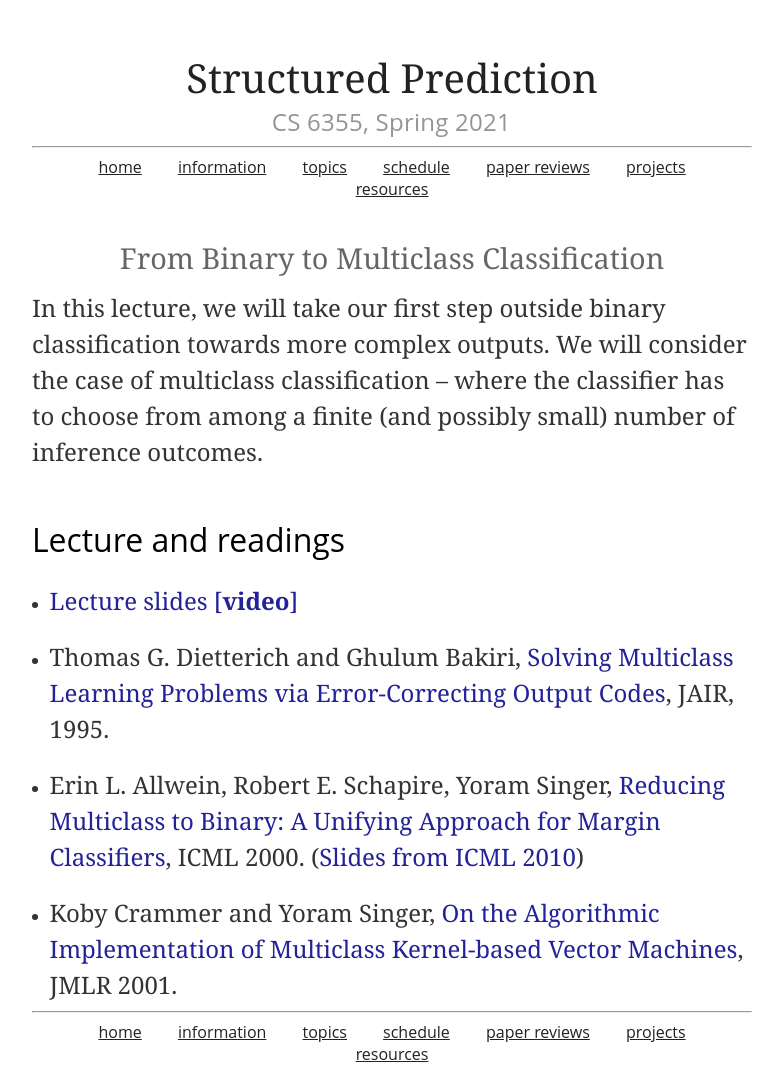
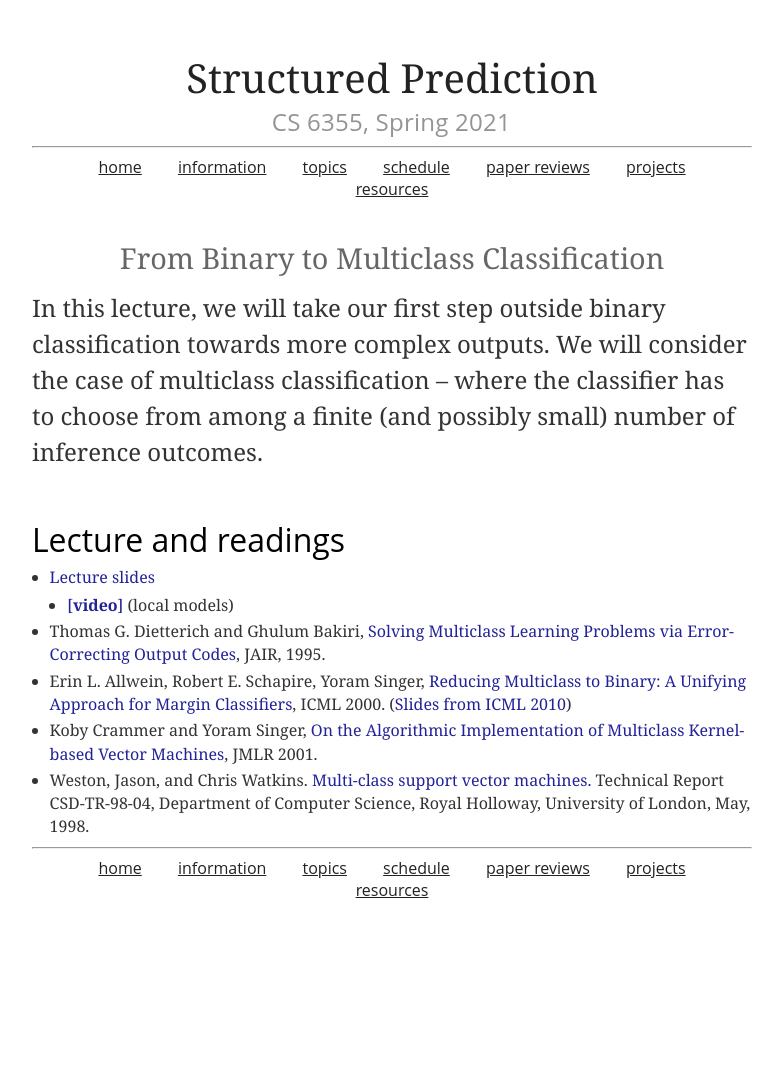
Before and after one commit to svivek/structured-prediction, a Jekyll site: the page built from lectures/multiclass.md, in a window 1280 px wide. Shown: the whole page, without its empty margins (248-1031 px from the left). Built offline with Jekyll 4.4.1, drawn with Linux system fonts in a browser that asks for light colours; after the commit the page ends 926 px from its top, so only the background shows below that.

Commit message:
updated multiclass

```diff
--- a/lectures/multiclass.md
+++ b/lectures/multiclass.md
@@ -16,16 +16,10 @@ from among a finite (and possibly small) number of inference outcomes.
 ### Lecture and readings
 
 * [Lecture slides]({{site.lectures}}/slides/multiclass/multiclass-full.pdf)
-  [{{site.videoicon}}](https://www.youtube.com/watch?v=U6YbMUQhgeA&index=2&list=PLQyIezs6RFZKDSqQIBn-LKuFF2LTKMz3l)
+  * [{{site.videoicon}}](https://youtu.be/oxJKXHyD-KI)  (local models)
 
-* Thomas G. Dietterich and Ghulum Bakiri,
-  [Solving Multiclass Learning Problems via Error-Correcting Output Codes](https://www.cs.cmu.edu/afs/cs/project/jair/pub/volume2/dietterich95a.pdf),
-  JAIR, 1995.
 
-* Erin L. Allwein, Robert E. Schapire, Yoram Singer,
-  [Reducing Multiclass to Binary: A Unifying Approach for Margin Classifiers](http://www.jmlr.org/papers/volume1/allwein00a/allwein00a.pdf),
-  ICML 2000. ([Slides from ICML 2010](http://www.cs.princeton.edu/~schapire/talks/ecoc-icml10.pdf))
-
-* Koby Crammer and Yoram Singer,
-  [On the Algorithmic Implementation of Multiclass Kernel-based Vector Machines](http://jmlr.csail.mit.edu/papers/volume2/crammer01a/crammer01a.pdf),
-  JMLR 2001.
+* Thomas G. Dietterich and Ghulum Bakiri, [Solving Multiclass Learning Problems via Error-Correcting Output Codes](https://www.cs.cmu.edu/afs/cs/project/jair/pub/volume2/dietterich95a.pdf), JAIR, 1995.
+* Erin L. Allwein, Robert E. Schapire, Yoram Singer, [Reducing Multiclass to Binary: A Unifying Approach for Margin Classifiers](http://www.jmlr.org/papers/volume1/allwein00a/allwein00a.pdf), ICML 2000. ([Slides from ICML 2010](http://www.cs.princeton.edu/~schapire/talks/ecoc-icml10.pdf))
+* Koby Crammer and Yoram Singer, [On the Algorithmic Implementation of Multiclass Kernel-based Vector Machines](http://jmlr.csail.mit.edu/papers/volume2/crammer01a/crammer01a.pdf), JMLR 2001.
+* Weston, Jason, and Chris Watkins. [Multi-class support vector machines.](http://citeseerx.ist.psu.edu/viewdoc/download?doi=10.1.1.50.9594&rep=rep1&type=pdf) Technical Report CSD-TR-98-04, Department of Computer Science, Royal Holloway, University of London, May, 1998.
```
